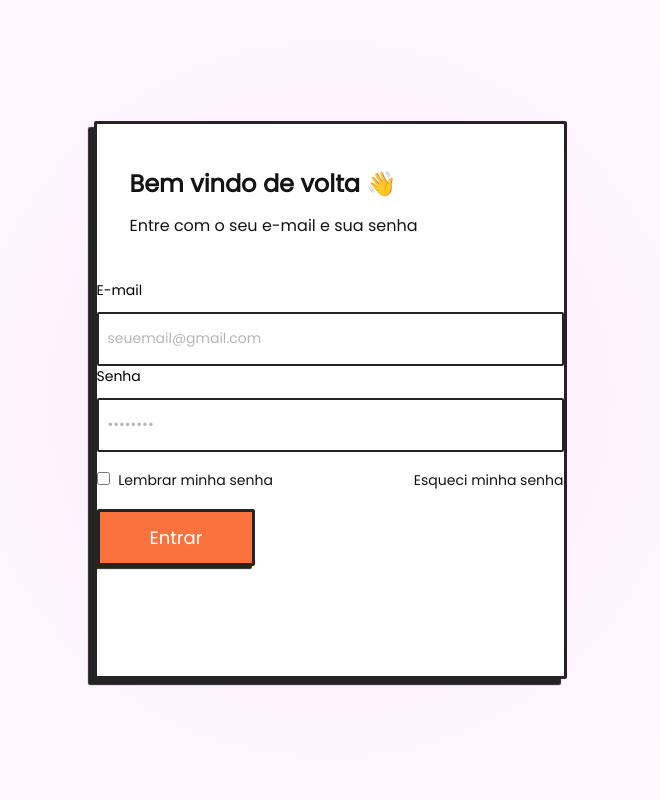
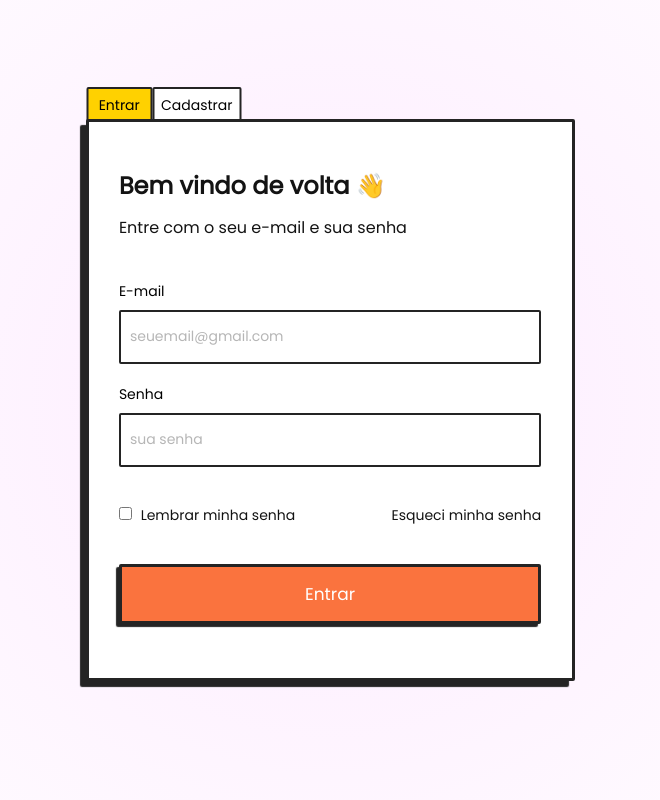
Before and after one commit to grzlrlph/Redai-web, a PHP site: page /login.html in a window 1280 px wide. Shown: the whole page, without its empty margins (310-970 px from the left). Run offline with PHP 8.4, Linux system fonts and the light colour scheme.

Commit message:
aí desisto

```diff
--- a/css/login.css
+++ b/css/login.css
@@ -1,73 +1,136 @@
 :root {
   --cor-principal: #AA0ABF;
+  --cor-secundria: #FFD100;
   --laranja: #FA733E;
   --cinza-sombra: #242424;
 }
 
-  *{
+* {
   font-family: "Poppins", sans-serif;
   margin: 0;
   padding: 0;
 }
 
-  body{
-      display: flex;
+body {
+  /*display: flex;
+  flex-direction: column;
   justify-content: center;
-      align-items: center;
-      height: 100vh;
+  align-items: center;*/
+  min-width: 100vw;
+  min-height: 100vh;
   background: radial-gradient(circle, #FDEBFF, #FFFFFF);
 }
 
-  .content{
-    width: 467px;
-    height: 552px;
+main {
+  width: 337px;
+  height: 530px;
+  position: absolute;
+  top: 50%;
+  left: 50%;
+  transform: translate(-50%, -50%);
+}
+
+.content {
+  display: block;
+  width: 337px;
+  height: 402px;
   flex-shrink: 0;
   border-radius: 2px;
   border: 3px solid var(--cinza-sombra);
   background: #FFF;
   box-shadow: -6px 6px 1px var(--cinza-sombra);
-
+  position: absolute;
+  top: 50%;
+  left: 50%;
+  transform: translate(-50%, -50%);
 }
 
-  .content h3{
+.content h3 {
   color: #131313;
-    font-size: 24px;
+  font-size: 18px;
   font-style: normal;
   font-weight: 700;
   line-height: normal;
 }
 
-  #textos-login{
+#textos-login {
   display: flex;
   flex-direction: column;
   align-items: flex-start;
   gap: 12px;
-    padding: 2.63rem 2.06rem 2.63rem 2.06rem;
+  padding: 1.60rem 1.40rem 2rem 1.40rem;
 }
 
-  #textos-login p{
-      font-size: 16px;
+#textos-login p {
+  font-size: 12px;
   color: #131313;
 }
 
-  .content forms{
-    padding: 0 2.06rem 2.63rem 2.06rem;
+.botoes-trocar-tela {
+  display: flex;
+  justify-content: center;
+  position: absolute;
+  top: 5.1%;
+  left: -.8%;
+}
+
+.botao-tela-entrar {
+  display: flex;
+  padding: 6px 10px;
+  justify-content: center;
+  align-items: center;
+  width: 42px;
+  height: 20px;
+  /*position:absolute;
+  top: 5.1%;
+  left: -.5%;*/
+  border-radius: 2px;
+  border: 2px solid var(--cinza-sombra);
+  background: var(--cor-secundria);
+  font-weight: 500;
+  font-size: 14px;
+  text-decoration: none;
+  color: #000;
+}
+
+.botao-tela-cadastrar {
+  display: flex;
+  padding: 6px 10px;
+  justify-content: center;
+  align-items: center;
+  width: 65px;
+  height: 20px;
+  /*position:absolute;
+  top: 5.1%;
+  left: 18%;*/
+  border-radius: 2px;
+  border: 2px solid var(--cinza-sombra);
+  background: #FFF;
+  font-weight: 500;
+  font-size: 14px;
+  text-decoration: none;
+  color: #000;
+}
+
+.content form {
+  padding: 0 1.40rem 2rem 1.40rem;
   display: flex;
   flex-direction: column;
   gap: 20px;
 
 }
 
-  .campos{
+.campos {
   display: flex;
   flex-direction: column;
   align-items: flex-start;
-    gap: 11px;
+  gap: 8px;
 }
 
-  .inputs{
+.inputs {
   display: flex;
   padding: 15px 9px;
+  height: 40px;
   align-items: center;
   width: 100%;
   box-sizing: border-box;
@@ -78,50 +141,58 @@
   transition: .3s;
 }
 
-  .inputs::placeholder{
-      color:#B6B6B6;
-      font-size: 14px;
+.inputs::placeholder {
+  color: #B6B6B6;
+  font-size: 12px;
 }
 
-  .inputs:focus{
+.inputs:focus {
   border-color: var(--cor-principal);
 
 }
 
-  .label{
-      font-size: 14px;
+.label {
+  font-size: 11px;
 }
 
-  .campo-span{
+.campo-span {
   display: none;
 }
 
-  .lembrar-esqueci{
+.lembrar-esqueci {
   display: flex;
   justify-content: space-between;
   align-items: center;
-    padding: 18px 0 18px 0;
+  padding: 1px 0 1px 0;
   font-size: 14px;
   color: #131313;
 }
 
-  .lembrar-esqueci label input{
+.lembrar-esqueci label input {
   accent-color: var(--laranja);
   margin-right: 5px;
 }
 
-  .lembrar-esqueci a{
+.lembrar-esqueci label {
+  font-size: 10px;
+
+}
+
+.lembrar-esqueci a {
   color: #131313;
   text-decoration: none;
+  font-size: 10px;
 }
 
-  button{
+button {
   display: flex;
-    padding: 12px 50px;
+  width: 100%;
+  height: 44px;
+  padding: 20px 50px;
   justify-content: center;
   align-items: center;
-    gap: 10px;
-    font-size: 18px;
+  cursor: pointer;
+  font-size: 14px;
   color: #FFF;
   font-weight: 500;
   border-radius: 2px;
--- /dev/null
+++ b/css/media-query.css
@@ -0,0 +1,132 @@
+/*
+tablet: 768px até 992px
+Desktop: 992px até 1200px
+*/
+
+@media screen and (min-width: 768px) and (max-width: 992px) {
+  main {
+    width: 42vw;
+  }
+
+  .content {
+    width: 42vw;
+    height: 490px;
+  }
+
+  #textos-login {
+    padding: 1.80rem 1.40rem 2rem 1.40rem;
+  }
+
+  #textos-login h3 {
+    font-size: 20px;
+  }
+
+  #textos-login p {
+    font-size: 14px;
+  }
+
+  .inputs {
+    height: 46px;
+  }
+
+  .inputs::placeholder {
+    font-size: 13px;
+  }
+
+  .label {
+    font-size: 12px;
+  }
+
+  .lembrar-esqueci {
+    padding: 8px 0 8px 0;
+  }
+
+  .lembrar-esqueci label {
+    font-size: 11px;
+  }
+
+  .lembrar-esqueci a {
+    font-size: 11px;
+  }
+
+  form>button[type=submit] {
+    height: 50px;
+    font-size: 15px;
+
+  }
+
+  .botoes-trocar-tela {
+    top: -3%;
+    left: -.2%;
+  }
+
+  .botao-tela-entrar {
+    top: 0%;
+    left: -1%;
+  }
+
+  .botao-tela-cadastrar {
+    top: 0;
+    left: 1%;
+  }
+}
+
+@media screen and (min-width: 992px) {
+  main {
+    width: 467px;
+  }
+
+  .content {
+    width: 467px;
+    height: 516px;
+    padding: 20px 8px 20px 8px;
+  }
+
+  #textos-login {
+    padding: 1.60rem 1.40rem 2.6rem 1.40rem;
+  }
+
+  #textos-login h3 {
+    font-size: 24px;
+  }
+
+  #textos-login p {
+    font-size: 16px;
+  }
+
+  .inputs {
+    height: 54px;
+  }
+
+  .inputs::placeholder {
+    font-size: 14px;
+  }
+
+  .label {
+    font-size: 14px;
+  }
+
+  .lembrar-esqueci {
+    padding: 18px 0 18px 0;
+  }
+
+  .lembrar-esqueci label {
+    font-size: 14px;
+  }
+
+  .lembrar-esqueci a {
+    font-size: 14px;
+  }
+
+  form>button[type=submit] {
+    height: 60px;
+    font-size: 17px;
+
+  }
+
+  .botoes-trocar-tela {
+    top: -9%;
+    left: -2.2%;
+  }
+
+}
--- a/login.html
+++ b/login.html
@@ -5,27 +5,35 @@
     <meta http-equiv="X-UA-Compatible" content="IE=edge">
     <meta name="viewport" content="width=device-width, initial-scale=1.0">
     <link rel="stylesheet" type="text/css" href="css/login.css">
+    <link rel="stylesheet" type="text/css" href="css/media-query.css">
     <title>Login</title>
     <style>
         @import url('https://fonts.googleapis.com/css2?family=Poppins&family=Sora:wght@100;200;300;400;500;600;700;800&display=swap');
       </style>
 </head>
 <body>
+    <main>
+        <div class="botoes-trocar-tela">
+        <a class="botao-tela-entrar" href="#">
+            Entrar
+        </a>
+        <a class="botao-tela-cadastrar" href=""> Cadastrar </a>
+        </div>
         <div class="content">
             <div id="textos-login">
                 <h3> Bem vindo de volta 👋</h3>
                 <p>Entre com o seu e-mail e sua senha</p>
             </div>
 
-        <form action="back/processa_login.php" method="post">
+            <form>
                 <div class="campos">
                     <label for="e-mail" class="label"> E-mail</label>
-                <input type="text" placeholder="seuemail@gmail.com" id="e-mail" name="email" class="inputs">
+                    <input type="text" placeholder="seuemail@gmail.com" id="e-mail" class="inputs" autocomplete="email" required maxlength="30">
                     <span class="campo-span"> Digite um e-mail válido</span>
                 </div>
                 <div class="campos">
                     <label for="senha" class="label"> Senha</label>
-                <input type="password" placeholder="••••••••" id= "senha" name="senha" class="inputs">
+                    <input type="password" placeholder="sua senha" id= "senha" class="inputs" autocomplete="current-password" required minlength="6" max="8">
                 </div>
                 <div class="lembrar-esqueci">
                     <label class="label"> <input type="checkbox"> Lembrar minha senha </label>
@@ -36,5 +44,7 @@
             </form>
         </div>
 
+    </main>
+
 </body>
 </html>
```
Also changed, not shown: back/processa_login.php (+4 -16 lines), css/style.css (added, +153 -0 lines), index.html (+8 -6 lines), imagens/doodle-da-direita.png (added), imagens/doodle-da-direita.svg (added), imagens/doodle-da-esquerda.png (added), imagens/doodle-da-esquerda.svg (added), imagens/texto principal.png (added). Lines whose indentation alone changed are shown as unchanged.
